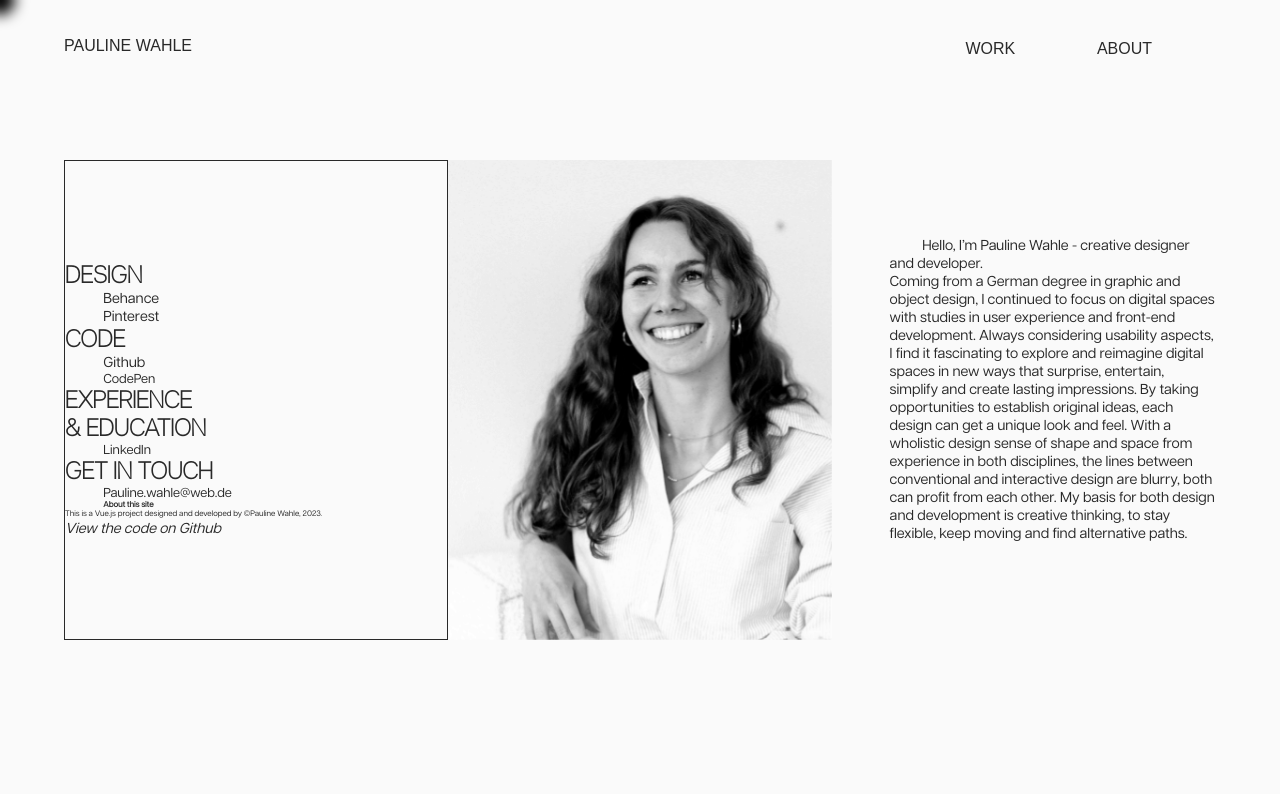
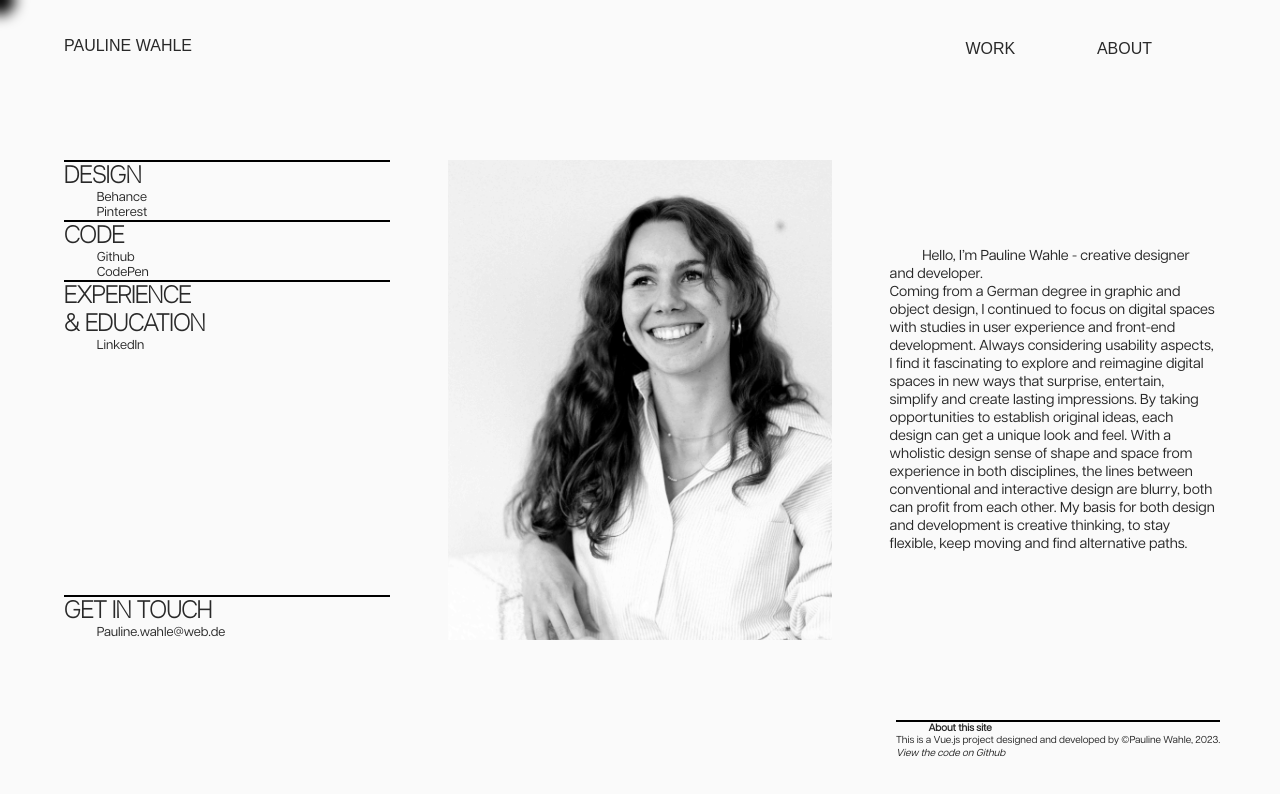
Before and after one commit to paulinewahle/Web-Portfolio, a Vue app: page /about in a window 1280 px wide. Shown: the top 794 px of the page. Built offline with nearby package versions, Linux system fonts and the light colour scheme; a web font is replaced by a local one.

Commit message:
general styling

```diff
--- a/src/assets/main.css
+++ b/src/assets/main.css
@@ -151,6 +151,11 @@
     font-family: "Articulat Italic", sans-serif;
     font-style: oblique;
   }
+  .line {
+    height: 2px;
+    width: 100%;
+    background-color: black;
+  }
   .section {
     height: 100%;
     width: 30vw;
--- a/src/assets/main.scss
+++ b/src/assets/main.scss
@@ -147,6 +147,11 @@
         font-family: 'Articulat Italic', sans-serif;
         font-style: oblique;
     }
+    .line{
+        height: 2px;
+        width: 100%;
+        background-color: black;
+    }
     .section{
         height: 100%;
         width: 30vw;
--- a/src/components/Sphere.vue
+++ b/src/components/Sphere.vue
@@ -179,7 +179,7 @@ export default{
         gsap.to(sphere.rotation, {
             scrollTrigger: {
             trigger: ".start-view",
-            start: "top top",
+            start: "",
             end: "bottom top",
             duration: 2.5,
             yoyoEase: true,
@@ -191,7 +191,7 @@ export default{
         gsap.to(sphere.material, {
             scrollTrigger: {
             trigger: ".start-view",
-            start: "top top",
+            start: "",
             end: "bottom top",
             duration: 2.5,
             yoyoEase: true,
--- a/src/views/AboutView.vue
+++ b/src/views/AboutView.vue
@@ -34,51 +34,59 @@ export default {
 <template>
 
 
-  <div id="page-wrapper">
+  <main>
 
     <div id="about-links" class="section">
 
       <div id="links-wrapper">
+        <div class="line"></div>
         <div @mouseover="width2 = '80%'" @mouseleave="width2 = '40%'">
           <h3> Design </h3>
-          <div target="_blank" class="about-link"><p> Behance <p class="responsive arrow">&#8227;</p> </p></div>
-          <div target="_blank" class="about-link"><p> Pinterest <p class="responsive arrow">&#8227;</p> </p></div>
+          <a target="_blank" class="about-link"><p> Behance <p class="responsive arrow">&#8227;</p> </p></a>
+          <a target="_blank" class="about-link"><p> Pinterest <p class="responsive arrow">&#8227;</p> </p></a>
         </div>
-        <div @mouseover="width3 = '80%'" @mouseleave="width3 = '40%'">
+        <div class="line"></div>
+        <div>
           <h3> Code </h3>
-          <div class="about-link"><p> Github <p class="responsive arrow">&#8227;</p> </p></div>
-          <a  target="_blank" href="https://codepen.io/PaulineWahle" class="about-link"><p> CodePen<p class="responsive arrow">&#8227;</p> </p></a>
 
+          <a target="_blank" href="https://codepen.io/PaulineWahle" class="about-link" @mouseover="width3 = '80%'" @mouseleave="width3 = '40%'"><p> Github <p class="responsive arrow">&#8227;</p> </p></a>
+          <a target="_blank" href="https://codepen.io/PaulineWahle" class="about-link"><p> CodePen<p class="responsive arrow">&#8227;</p> </p></a>
         </div>
+        <div class="line"></div>
         <div @mouseover="width1 = '80%'" @mouseleave="width1 = '40%'">
           <h3> Experience <br>& Education </h3>
           <a  target="_blank" href="https://www.linkedin.com/in/paulinewahle/" class="about-link"><p> LinkedIn<p class="responsive arrow">&#8227;</p> </p></a>
         </div>
       </div>
-      <a target="_blank" href = "mailto:pauline.wahle@web.de" @mouseover="width1 = '80%'" @mouseleave="width1 = '40%'">
-          <h3> Get In Touch<span class="responsive">:</span></h3>
-          <div class="about-link"><p> Pauline.wahle@web.de<p class="responsive arrow">&#8227;</p> </p></div>
-        </a>
 
-        <p :style="{ 'font-size': '.5em' }">
-        <b>About this site</b> <br>
-        This is a Vue.js project designed and developed by ©Pauline Wahle, 2023.
-        </p>
-        <i><a target="_blank" href="https://github.com/paulinewahle/WebPortfolio"> View the code on Github </a></i>
+
+      <div target="_blank" href = "mailto:pauline.wahle@web.de" @mouseover="width1 = '80%'" @mouseleave="width1 = '40%'">
+        <div class="line"></div>
+        <h3> Get In Touch<span class="responsive">:</span></h3>
+          <a class="about-link"><p> Pauline.wahle@web.de<p class="responsive arrow">&#8227;</p> </p></a>
+      </div>
+
+
     </div>
     <div class="section">
       <div id="about-img"></div>
     </div>
 
     <div id="about-text" class="section">
-
       <p>
         Hello, I’m Pauline Wahle - creative designer and developer.<br> Coming from a German degree in graphic and object design, I continued to focus on digital spaces with studies in user experience and front-end development. Always considering usability aspects, I find it fascinating to explore and reimagine digital spaces in new ways that surprise, entertain, simplify and create lasting impressions. By taking opportunities to establish original ideas, each design can get a unique look and feel. With a wholistic design sense of shape and space from experience in both disciplines, the lines between conventional and interactive design are blurry, both can profit from each other. My basis for both design and development is creative thinking, to stay flexible, keep moving and find alternative paths.
       </p>
-      <br>
     </div>
 
-  </div>
+      <div id="about-site" :style="{ 'font-size': '.7em' }">
+        <div class="line"></div>
+          <p>
+          <b>About this site</b> <br>
+          This is a Vue.js project designed and developed by ©Pauline Wahle, 2023.
+          </p>
+          <i><a target="_blank" href="https://github.com/paulinewahle/WebPortfolio"> View the code on Github </a></i>
+      </div>
+  </main>
 
 </template>
 
@@ -88,17 +96,17 @@ export default {
 
 }
 @media (min-width: 992px) {
-  #page-wrapper{
+  main{
     height: 60vh;
     width: 90vw;
     display: flex;
   }
   #about-links{
-    border: 1px solid;
     height: 100%;
     display: flex;
     flex-direction: column;
-    align-items: space-between;
+    justify-content: space-between;
+    padding: 0 5% 0 0;
   }
   #about-img{
     height: 100%;
@@ -107,13 +115,16 @@ export default {
     background-position: center top;
     background-size: cover;
     transition: all .5s ease;
-    filter: blur(10px);
   }
   #about-text{
     height: 100%;
     padding: 0 0 0 5%;
   }
-
+  #about-site{
+    position: absolute;
+    top: 90vh;
+    left: 70vw;
+  }
 }
 
 </style>
--- a/src/views/HomeView.vue
+++ b/src/views/HomeView.vue
@@ -39,7 +39,7 @@ export default{
       let scrollTop = window.scrollY;
       let docHeight = document.body.offsetHeight;
       let scrollPercent = scrollTop / docHeight;
-      let scrollPercentRounded = Math.round(scrollPercent * 101);
+      let scrollPercentRounded = Math.round(scrollPercent * 79);
       percentLabel.innerHTML = scrollPercentRounded;
     });
   }
@@ -54,7 +54,7 @@ export default{
         <h1 id="home-title">
           UI/UX <br> Design
           <br> <br>
-          <div id="home-title-line"> </div>
+          <div class="line"> </div>
           <br>
           Frontend <br> Code
         </h1>
@@ -136,9 +136,12 @@ export default{
   }
 }
 @media (min-width: 992px) {
-
+  body{
+    padding: 0 !important;
+  }
   main{
     max-height: 200vh;
+    border: 1px solid;
   }
   .home-view{
     height: 100vh;
@@ -156,11 +159,6 @@ export default{
     height: 20vh;
     left: 5vw;
     top: 40vh;
-  }
-  #home-title-line{
-    height: 2px;
-    width: 100%;
-    background-color: black;
   }
   #scrollbutton{
     position: fixed;
--- a/src/views/WorkView.vue
+++ b/src/views/WorkView.vue
@@ -146,6 +146,11 @@ export default {
   #case-links{
     padding: 0 0 0 5%;
   }
+  #case-text{
+    margin-top: 5%;
+    font-size: 1rem;
+    text-indent: 0;
+  }
   #case-img{
     height: 100%;
     width: 100%;
@@ -157,10 +162,7 @@ export default {
   #case-title{
     font-size: 5rem;
   }
-  #case-text{
-    font-size: 1rem;
-    text-indent: 0;
-  }
+
 }
 
 </style>
```
Also changed, not shown: 1 other file (tests, documents, lock files or other folders).
